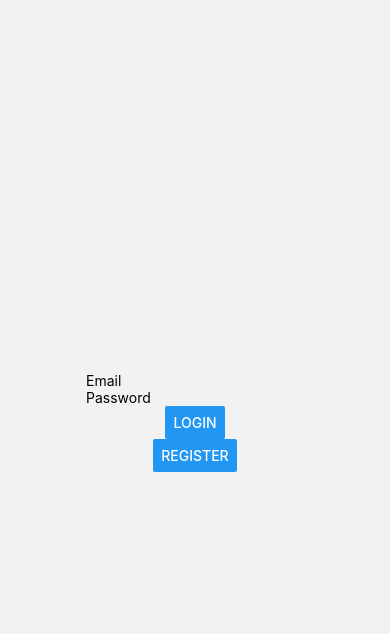
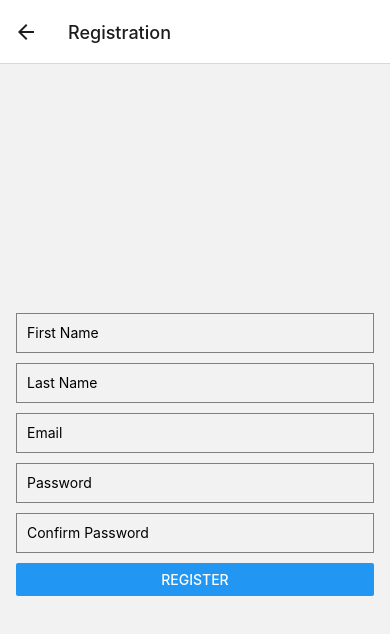
Before and after one commit to Team-Sundry-Fall-2023/ProjectManagment-ReactNative, a React Native app: screen /Registration in a window 390 px wide. Before the commit this address had no page. Shown: the top 634 px of the page. Built offline with nearby package versions, Linux system fonts and the light colour scheme.

Commit message:
Registration page loading issue fix

```diff
--- a/App.js
+++ b/App.js
@@ -77,7 +77,7 @@ import { NavigationContainer } from '@react-navigation/native';
 import { createStackNavigator } from '@react-navigation/stack';
 import LoginScreen from './LoginScreen';
 import TabNavigator from './TabNavigator'; // Create a separate component for your tab bar navigation
-
+import RegistrationScreen from './RegistrationScreen';
 const Stack = createStackNavigator();
 
 const App = () => {
@@ -86,6 +86,7 @@ const App = () => {
       <Stack.Navigator initialRouteName="Login">
         <Stack.Screen name="Login" component={LoginScreen} options={{ headerShown: false }} />
         <Stack.Screen name="TabNavigator" component={TabNavigator} options={{ headerShown: false }} />
+        <Stack.Screen name="Registration" component={RegistrationScreen} options={{ headerShown: true }} />
       </Stack.Navigator>
     </NavigationContainer>
   );
--- a/LoginScreen.js
+++ b/LoginScreen.js
@@ -10,6 +10,11 @@ export default function LoginScreen({ navigation }) {
   const login = async () => {
     if (!email || !password) {
       setError('Email and password are required');
+      return;
+    }
+
+    if (!validateEmail(email)) {
+      setError('Invalid email format.'); // Show an alert
       return;
     }
 
@@ -26,26 +31,46 @@ export default function LoginScreen({ navigation }) {
   return (
     <View style={styles.container}>
       <TextInput
+       style={styles.input}
         placeholder="Email"
         onChangeText={setEmail}
       />
       <TextInput
+       style={styles.input}
         placeholder="Password"
         secureTextEntry
         onChangeText={setPassword}
       />
       <Text style={styles.errorText}>{error}</Text>
       <Button title="Login" onPress={login} />
-      <Button title="Register" onPress={() => navigation.navigate('RegistrationScreen')} />
+      <Button title="Register" onPress={() => navigation.navigate('Registration')} />
     </View>
   );
 }
+
+  // Email validation function
+  const validateEmail = (email) => {
+    // Use a regular expression to validate email format
+    const emailPattern = /\S+@\S+\.\S+/;
+    return emailPattern.test(email);
+  };
 
 const styles = StyleSheet.create({
   container: {
     flex: 1,
     justifyContent: 'center',
-    alignItems: 'center',
+    padding: 16,
+  },
+  header: {
+    fontSize: 24,
+    marginBottom: 20,
+  },
+  input: {
+    height: 40,
+    borderColor: 'gray',
+    borderWidth: 1,
+    marginBottom: 10,
+    paddingHorizontal: 10,
   },
   errorText: {
     color: 'red',
--- a/RegistrationScreen.js
+++ b/RegistrationScreen.js
@@ -1,6 +1,9 @@
 import React, { useState } from 'react';
-import { View, Text, TextInput, Button, StyleSheet } from 'react-native';
-import { firebase } from './firebase';
+import { View, Text, TextInput, Button, StyleSheet, Alert } from 'react-native';
+// import { firebase } from './firebase';
+import * as firebase from 'firebase/app';
+import 'firebase/auth';
+import 'firebase/database';
 
 const RegistrationScreen = ({ navigation }) => {
   const [firstName, setFirstName] = useState('');
@@ -11,12 +14,17 @@ const RegistrationScreen = ({ navigation }) => {
 
   const handleRegistration = async () => {
     if (!firstName || !lastName || !email || !password || !confirmPassword) {
-      // Perform input validation and show error messages
+      showAlert('All fields are required.');
       return;
     }
 
     if (password !== confirmPassword) {
-      // Passwords do not match, show an error message
+      showAlert('Password mismatch.');
+      return;
+    }
+
+    if (!validateEmail(email)) {
+      showAlert('Invalid email format.'); // Show an alert
       return;
     }
 
@@ -44,7 +52,6 @@ const RegistrationScreen = ({ navigation }) => {
 
   return (
     <View style={styles.container}>
-      <Text style={styles.header}>Registration</Text>
       <TextInput
         style={styles.input}
         placeholder="First Name"
@@ -82,6 +89,17 @@ const RegistrationScreen = ({ navigation }) => {
   );
 };
 
+const showAlert = (message) => {
+  Alert.alert('Error', message, [{ text: 'OK' }], { cancelable: false });
+};
+
+  // Email validation function
+  const validateEmail = (email) => {
+    // Use a regular expression to validate email format
+    const emailPattern = /\S+@\S+\.\S+/;
+    return emailPattern.test(email);
+  };
+
 const styles = StyleSheet.create({
   container: {
     flex: 1,
--- a/firebase.js
+++ b/firebase.js
@@ -2,17 +2,19 @@ import * as firebase from 'firebase/app';
 import 'firebase/auth';
 import 'firebase/database'; // or 'firebase/firestore' for Firestore
 
+
 const firebaseConfig = {
-  apiKey: 'YOUR_API_KEY',
-  authDomain: 'YOUR_AUTH_DOMAIN',
-  databaseURL: 'YOUR_DATABASE_URL',
-  projectId: 'YOUR_PROJECT_ID',
-  storageBucket: 'YOUR_STORAGE_BUCKET',
-  messagingSenderId: 'YOUR_MESSAGING_SENDER_ID',
-  appId: 'YOUR_APP_ID',
+  apiKey: "AIzaSyBqyAn28jQnpBJwvgD1vzHu5NKI0i6ENf0",
+  authDomain: "projectmanagement-9f9ce.firebaseapp.com",
+  databaseURL: "https://projectmanagement-9f9ce-default-rtdb.firebaseio.com",
+  projectId: "projectmanagement-9f9ce",
+  storageBucket: "projectmanagement-9f9ce.appspot.com",
+  messagingSenderId: "148422738224",
+  appId: "1:148422738224:web:e340f2de2619c52a6588f5",
+  measurementId: "G-BQWZV9MP97"
 };
 
-if (!firebase.apps.length) {
+if (!firebase.apps) {
   firebase.initializeApp(firebaseConfig);
 }
 
```
